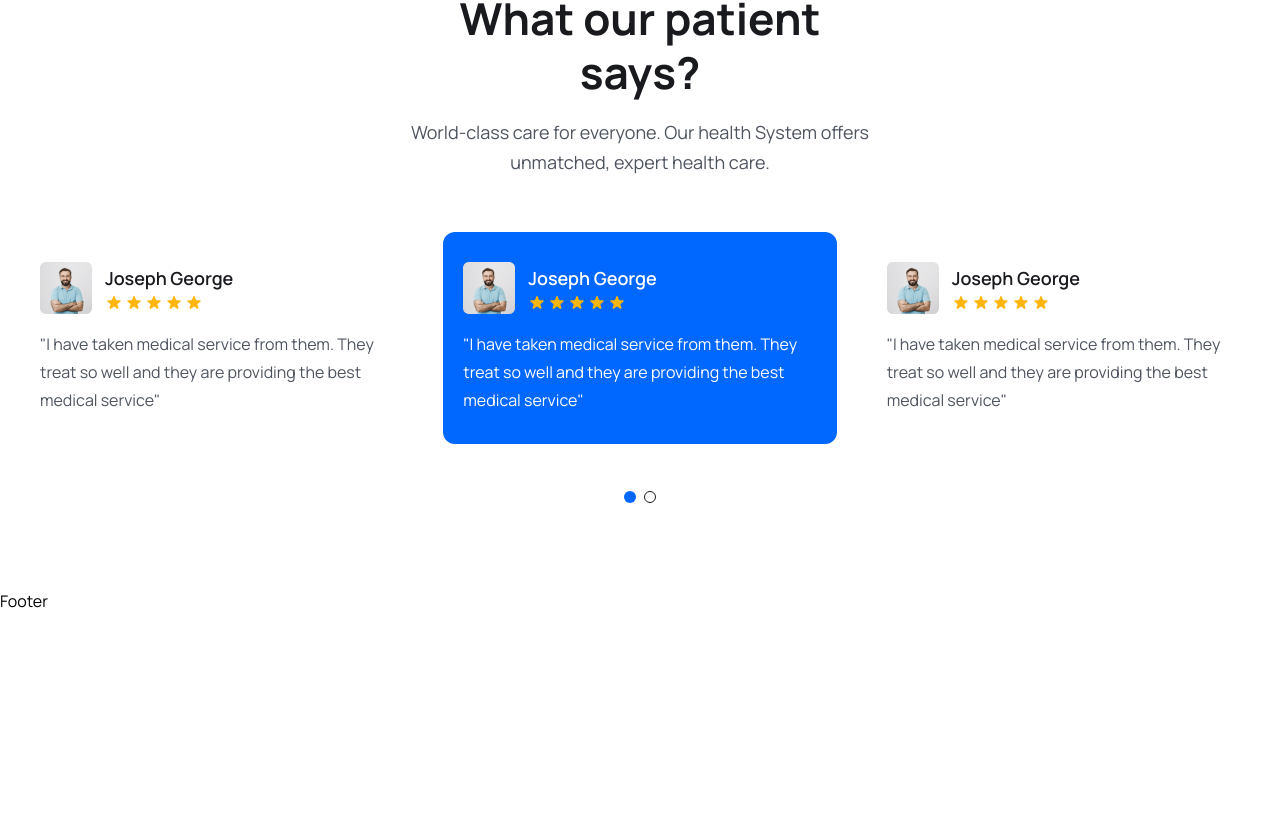
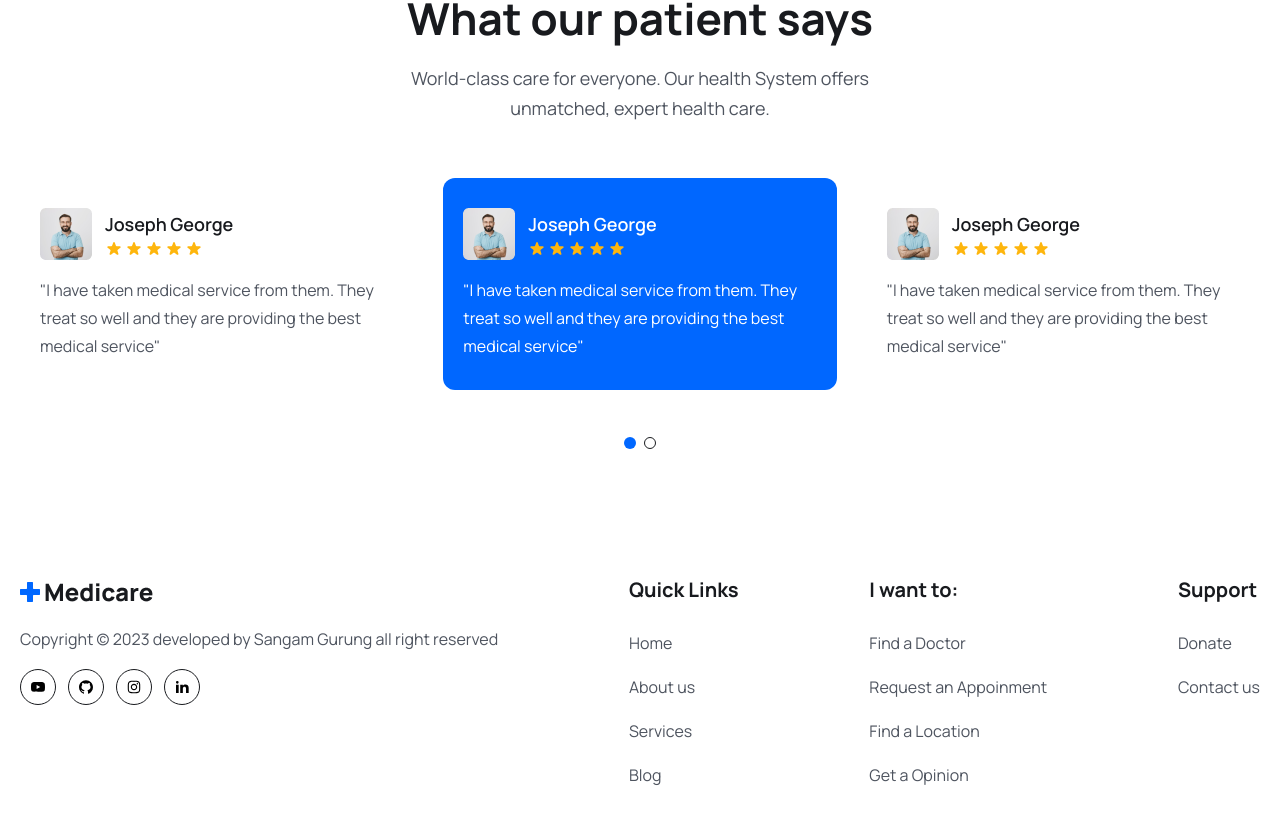
Before and after one commit to Sangamgrg/mern-doctor-booking, a React (Vite) app in the folder frontend/: page / in a window 1280 px wide. Shown: the part 5736-6559 px from the top of the page. Before the commit the page ends 6349 px from the top, so only its background shows below. Built offline with nearby package versions, Linux system fonts and the light colour scheme.

Commit message:
footer added

```diff
--- a/frontend/src/components/Footer/Footer.jsx
+++ b/frontend/src/components/Footer/Footer.jsx
@@ -1,7 +1,162 @@
 import React from 'react';
+import { Link } from 'react-router-dom';
+import logo from '../../assets/images/logo.png';
+import { RiLinkedinFill } from 'react-icons/ri';
+import {
+  AiFillYoutube,
+  AiFillGithub,
+  AiOutlineInstagram,
+} from 'react-icons/ai';
 
+const socialLinks = [
+  {
+    path: '/',
+    icon: <AiFillYoutube className="group-hover:text-white w-4 h-5" />,
+  },
+  {
+    path: '/',
+    icon: <AiFillGithub className="group-hover:text-white w-4 h-5" />,
+  },
+  {
+    path: '/',
+    icon: <AiOutlineInstagram className="group-hover:text-white w-4 h-5" />,
+  },
+  {
+    path: '/',
+    icon: <RiLinkedinFill className="group-hover:text-white w-4 h-5" />,
+  },
+];
+
+const quickLinks01 = [
+  {
+    path: '/home',
+    display: 'Home',
+  },
+  {
+    path: '/',
+    display: 'About us',
+  },
+  {
+    path: '/services',
+    display: 'Services',
+  },
+  {
+    path: '/',
+    display: 'Blog',
+  },
+];
+
+const quickLinks02 = [
+  {
+    path: '/find-a-doctor',
+    display: 'Find a Doctor',
+  },
+  {
+    path: '/',
+    display: 'Request an Appoinment',
+  },
+  {
+    path: '/',
+    display: 'Find a Location',
+  },
+  {
+    path: '/',
+    display: 'Get a Opinion',
+  },
+];
+
+const quickLinks03 = [
+  {
+    path: '/',
+    display: 'Donate',
+  },
+  {
+    path: '/',
+    display: 'Contact us',
+  },
+];
 const Footer = () => {
-  return <div>Footer</div>;
+  const year = new Date().getFullYear();
+
+  return (
+    <footer className="pb-16 pt-10">
+      <div className="container">
+        <div className="flex justify-between flex-col md:flex-row flex-wrap gap-[30px]">
+          <div>
+            <img src={logo} alt="" />
+            <p className="text-[16px] leading-7 font-[400] text-textColor mt-4">
+              Copyright © {year} developed by Sangam Gurung all right reserved
+            </p>
+
+            <div className="flex items-center gap-3 mt-4">
+              {socialLinks.map((link, index) => (
+                <Link
+                  to={link.path}
+                  key={index}
+                  className="w-9 h-9 border border-solid border-[#181A1E] rounded-full flex items-center justify-center group hover:bg-primaryColor hover:border-none">
+                  {link.icon}
+                </Link>
+              ))}
+            </div>
+          </div>
+
+          <div>
+            <h2 className="text-[20px] leading-[30px] font-[700] mb-6 text-headingColor">
+              Quick Links
+            </h2>
+
+            <ul>
+              {quickLinks01.map((item, index) => (
+                <li key={index} className="mb-4">
+                  <Link
+                    to={item.path}
+                    className="text-[16px] leading-7 font-[400] text-textColor">
+                    {item.display}
+                  </Link>
+                </li>
+              ))}
+            </ul>
+          </div>
+
+          <div>
+            <h2 className="text-[20px] leading-[30px] font-[700] mb-6 text-headingColor">
+              I want to:
+            </h2>
+
+            <ul>
+              {quickLinks02.map((item, index) => (
+                <li key={index} className="mb-4">
+                  <Link
+                    to={item.path}
+                    className="text-[16px] leading-7 font-[400] text-textColor">
+                    {item.display}
+                  </Link>
+                </li>
+              ))}
+            </ul>
+          </div>
+
+          <div>
+            <h2 className="text-[20px] leading-[30px] font-[700] mb-6 text-headingColor">
+              Support
+            </h2>
+
+            <ul>
+              {quickLinks03.map((item, index) => (
+                <li key={index} className="mb-4">
+                  <Link
+                    to={item.path}
+                    className="text-[16px] leading-7 font-[400] text-textColor">
+                    {item.display}
+                  </Link>
+                </li>
+              ))}
+            </ul>
+          </div>
+        </div>
+      </div>
+    </footer>
+  );
 };
 
 export default Footer;
--- a/frontend/src/pages/Home.jsx
+++ b/frontend/src/pages/Home.jsx
@@ -282,7 +282,7 @@
       <section>
         <div className="container">
           <div className="xl:w-[470px] mx-auto">
-            <h2 className="heading text-center">What our patient says?</h2>
+            <h2 className="heading text-center">What our patient says</h2>
             <p className="text__para text-center">
               World-class care for everyone. Our health System offers unmatched,
               expert health care.
```
